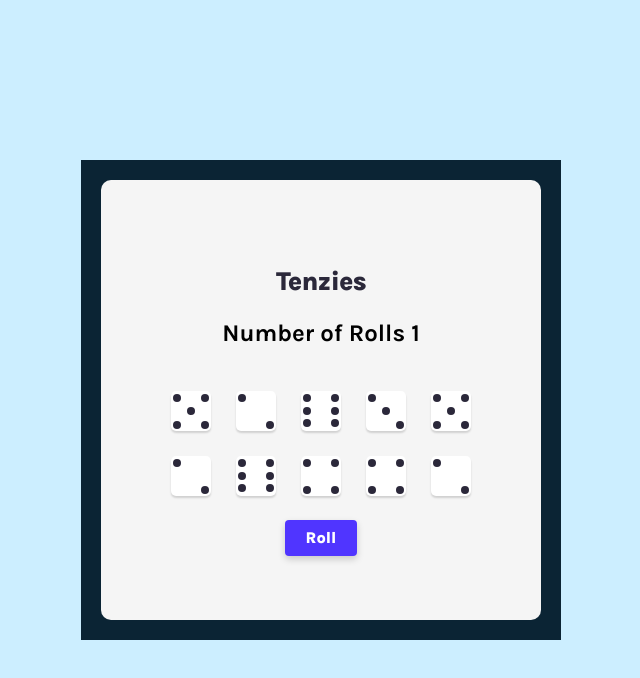
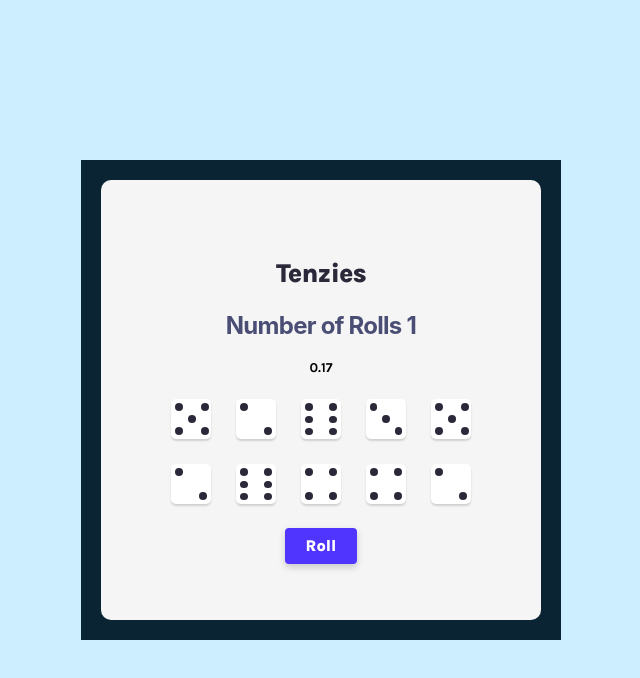
Before and after one commit to PablloZz/tenzies, a React (Vite) app: page / in a window 1280 px wide. Both pictures are taken after a click on the button "Roll". Shown: the top 678 px of the page, without its empty margins (319-959 px from the left). Built offline with nearby package versions, Linux system fonts and the light colour scheme; the HTML template or start-up script is replaced by a standard one.

Commit message:
ADD: Game duration timer

```diff
--- a/index.html
+++ b/index.html
@@ -3,7 +3,7 @@
   <head>
     <meta charset="UTF-8" />
     <meta name="viewport" content="width=device-width, initial-scale=1.0" />
-    <title>Vite + React + TS</title>
+    <title>Tenzies</title>
   </head>
   <body>
     <div id="root"></div>
--- a/src/App.tsx
+++ b/src/App.tsx
@@ -3,6 +3,7 @@ import { Die } from "./components/Die"
 import "./style.css"
 import { nanoid } from "nanoid"
 import Confetti from "react-confetti"
+import { Header } from "./components/Header"
 
 type DieType = {
   value: number[]
@@ -76,24 +77,12 @@ export default function App() {
       holdDice={() => holdDice(die.id)}
     />
   ))
-  //https://codepen.io/LandonSchropp/pen/KpzzGo
+
   return (
     <main className="main">
       {tenzies && <Confetti />}
       <div>
-        <article className="article">
-          <h2>Tenzies</h2>
-          {numberOfRolls > 0 ? (
-            <h1>Number of Rolls {numberOfRolls}</h1>
-          ) : (
-            <>
-              <p>
-                Roll until all dice are the same. Click each die to freeze it at
-                its current value between rolls.
-              </p>
-            </>
-          )}
-        </article>
+        <Header numberOfRolls={numberOfRolls} />
         <div className="container">{diceElements}</div>
         {tenzies ? (
           <button onClick={newGame}>New Game</button>
--- /dev/null
+++ b/src/components/GameDuration.tsx
@@ -0,0 +1,28 @@
+import React, { useEffect, useState } from "react"
+
+function GameDuration() {
+  const [timeOfGame, setTimeOfGame] = useState(0)
+
+  useEffect(() => {
+    gameDuration(0)
+  }, [])
+
+  let lastTime = 0
+  let delta = 0
+  function gameDuration(time: number) {
+    delta = (time - lastTime) / 500
+    setTimeOfGame(prevTime => prevTime + delta)
+    lastTime = time
+    requestAnimationFrame(gameDuration)
+  }
+
+  return (
+    <div className="time">
+      {timeOfGame > 59
+        ? `${+(timeOfGame / 60).toFixed(2)}`
+        : `0.${timeOfGame.toFixed()}`}
+    </div>
+  )
+}
+
+export default GameDuration
--- /dev/null
+++ b/src/components/Header.tsx
@@ -0,0 +1,22 @@
+import GameDuration from "./GameDuration"
+
+type HeaderProps = { numberOfRolls: number }
+
+export function Header({ numberOfRolls }: HeaderProps) {
+  return (
+    <article className="article">
+      <h2>Tenzies</h2>
+      {numberOfRolls > 0 ? (
+        <h1>Number of Rolls {numberOfRolls}</h1>
+      ) : (
+        <>
+          <p>
+            Roll until all dice are the same. Click each die to freeze it at its
+            current value between rolls.
+          </p>
+        </>
+      )}
+      <GameDuration />
+    </article>
+  )
+}
--- a/src/style.css
+++ b/src/style.css
@@ -50,13 +50,21 @@ body {
   color: #2b283a;
 }
 
-.main .article p {
+.main .article p,
+.main .article h1 {
   font-family: "Inter";
   font-style: normal;
+  letter-spacing: -0.03em;
+  color: #4a4e74;
+}
+
+.main .article p {
   font-size: 1.7vmin;
   line-height: 2.2vmin;
-  letter-spacing: -0.03em;
-  color: #4a4e74;
+}
+
+.main .article h1 {
+  font-size: 3vmin;
 }
 
 .container {
@@ -97,6 +105,7 @@ body {
   box-shadow: 0px 2px 2px rgba(0, 0, 0, 0.15);
   cursor: pointer;
   user-select: none;
+  padding: .2vmin;
 }
 
 .die.held {
@@ -157,3 +166,7 @@ body {
   height: 1vmin;
   border-radius: 50%;
 }
+
+.time {
+  font-size: 1.7vmin;
+}
```
